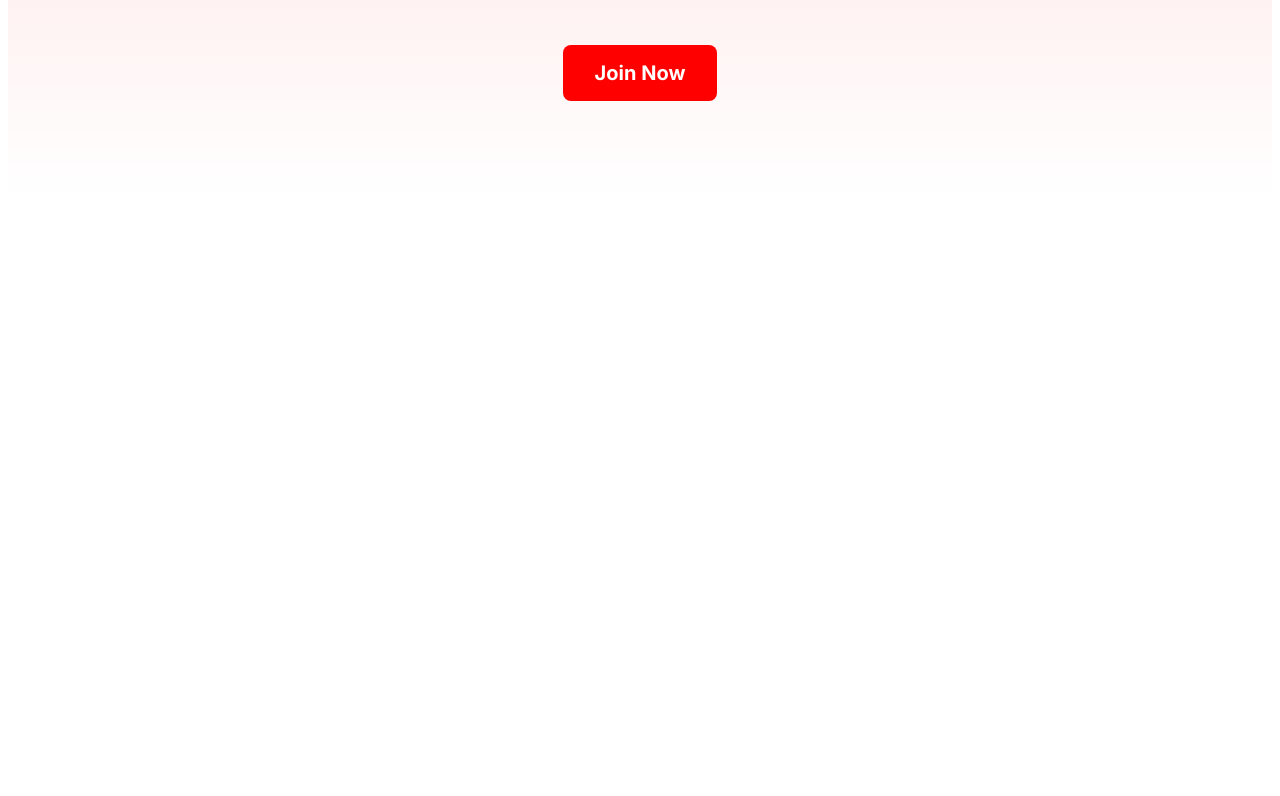
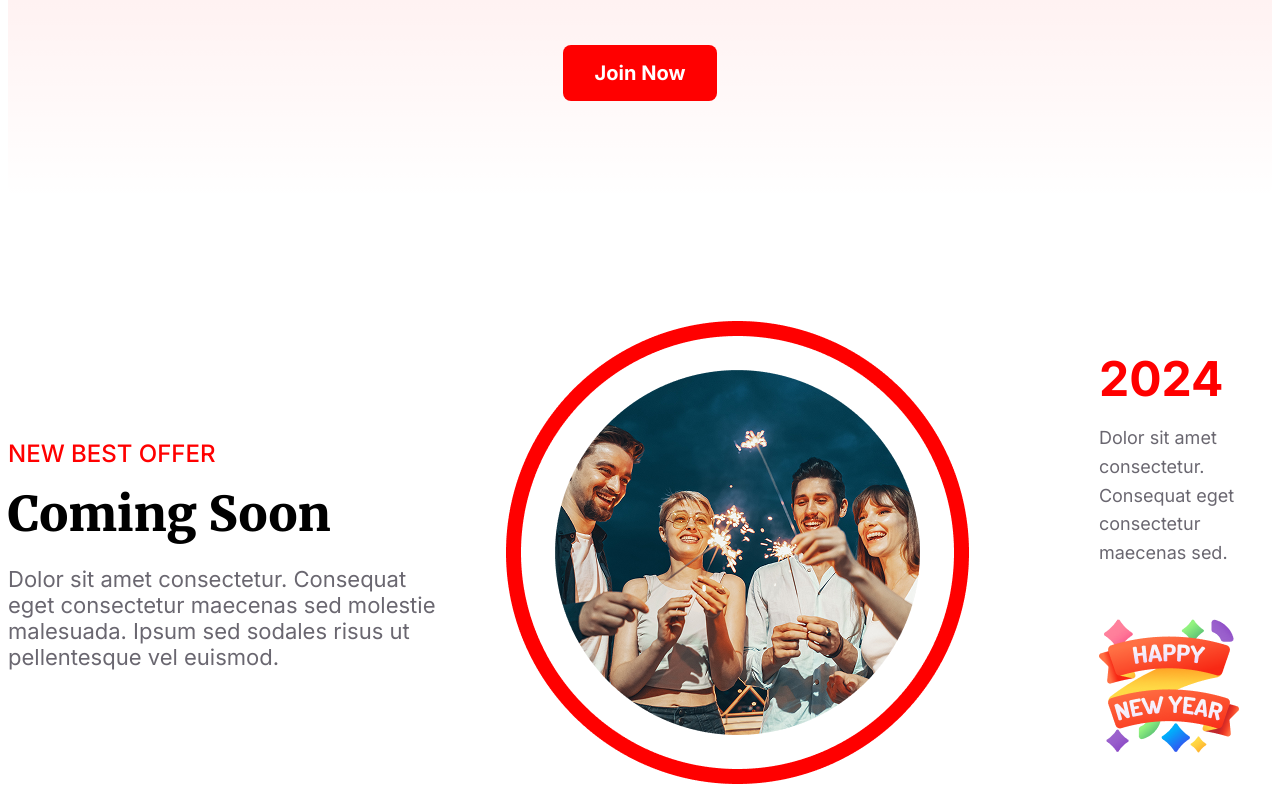
Before and after one commit to sajid4807/new-year-offer, a plain HTML site: page index.html in a window 1280 px wide. Shown: the part 2685-3481 px from the top of the page. Before the commit the page ends 3006 px from the top, so only its background shows below. Drawn offline with Linux system fonts and the light colour scheme; a web font is replaced by a local one.

Commit message:
added offer section code

```diff
--- a/css/style.css
+++ b/css/style.css
@@ -134,3 +134,50 @@ main{
 .loc button{
     margin: 26px 0 0 ;
 }
+/* offer styles */
+.offer{
+    display: flex;
+    align-items: center;
+}
+
+.offer-title {
+    font-family: inter;
+    font-weight: 500;
+    font-size: 24px;
+    margin: 0;
+}
+.offer-coming-soon{
+    font-family: Merriweather;
+    font-weight: 900;
+    font-size: 48px;
+    margin: 16px 0 22px;
+}
+.offer-description, .offer-year-description{
+    font-size: 22px;
+    font-family: inter;
+    margin: 0;
+    color: rgba(7, 2, 17, 0.6);
+}
+.offer-year{
+    font-family: inter;
+    font-weight: bold;
+    font-size: 48px;
+    margin:0 0 16px 0;
+}
+.happy-year{
+    margin: 48px 0 0 0;
+}
+.first-child-parent{
+    margin-right: 50px;
+}
+.happy-year-candle-img{
+    margin-right: 100px;
+}
+.third-child{
+    margin-left: 30px;
+    /* text-align: left; */
+}
+.third-child .offer-year-description{
+    font-size: 18px;
+    line-height: 160%
+}
--- a/index.html
+++ b/index.html
@@ -48,6 +48,26 @@
                 <button class="btn-primary">Join Now</button>
             </div>
          </section>
+        <!-- offer coming soon start -->
+         <section class="offer">
+            <div class="offer-card">
+                <div class="first-child-parent">
+                    <h5 class="offer-title primary-color">NEW BEST OFFER</h5>
+                    <h2 class="offer-coming-soon">Coming Soon</h2>
+                    <p class="offer-description">Dolor sit amet consectetur. Consequat eget consectetur maecenas sed molestie malesuada. Ipsum sed sodales risus ut pellentesque vel euismod. </p>
+                </div>
+            </div>
+            <div class="offer-card">
+                <img class="happy-year-candle-img" src="images/Group 20.png" width="463" height="463" alt="">
+            </div>
+            <div class="offer-card">
+                <div class="third-child">
+                    <h4 class="offer-year primary-color">2024</h4>
+                    <p class="offer-year-description">Dolor sit amet consectetur. Consequat eget consectetur maecenas sed.</p>
+                    <img class="happy-year" src="images/Group 96.png" alt="">
+                </div>
+            </div>
+         </section>
     </main>
     <footer>
 
```
Also changed, not shown: images/Ellipse 1.png (deleted), images/Group 20.png (added).
